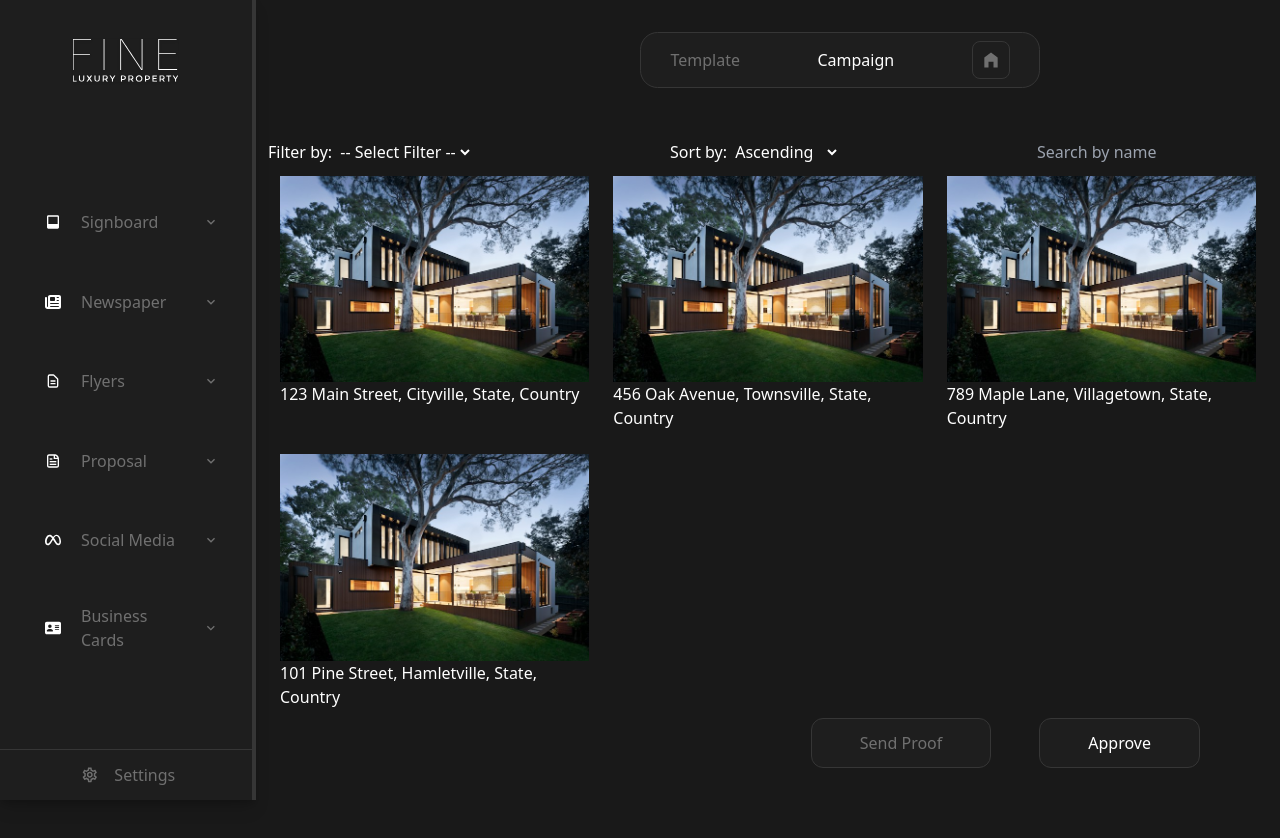
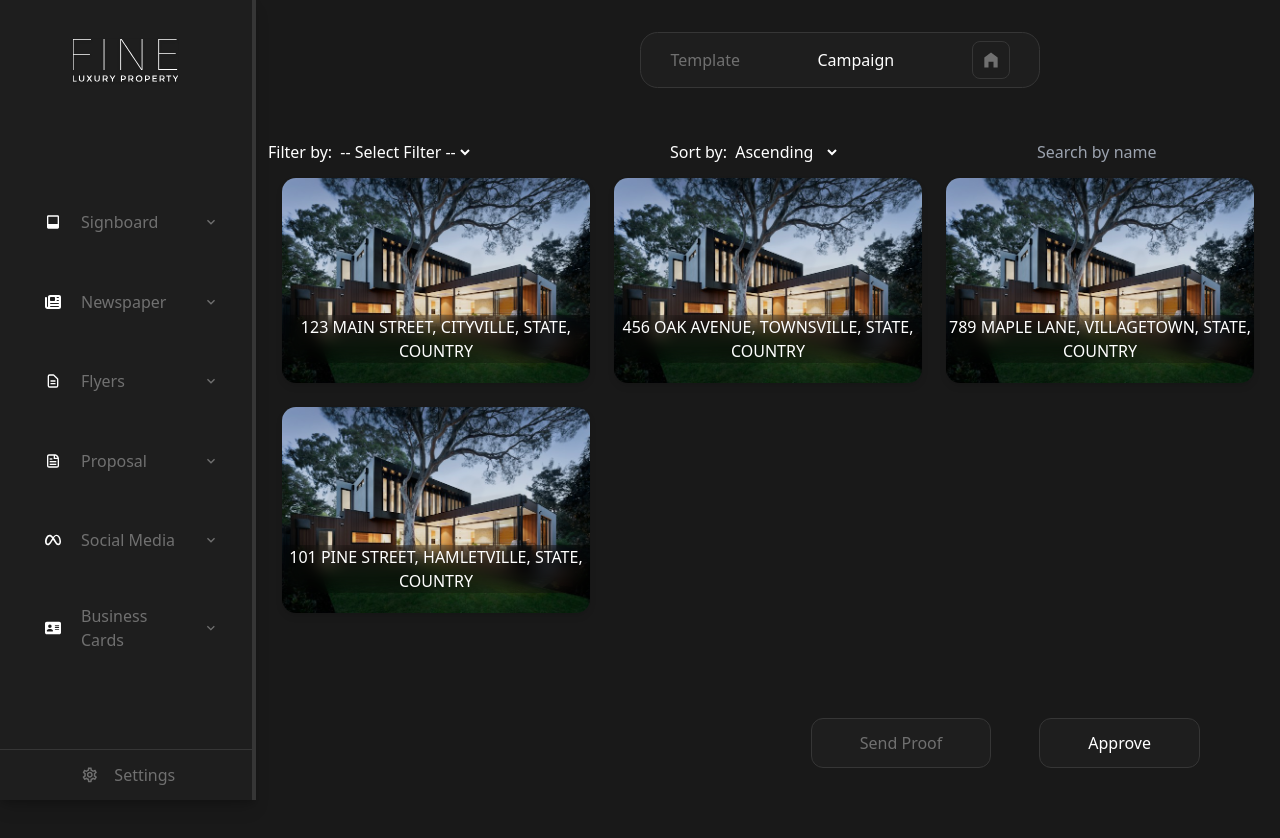
Before and after one commit to yanniro2/fine-app, a Next.js app: page /campaign in a window 1280 px wide. Shown: the top 838 px of the page. Built offline with nearby package versions, Linux system fonts and the light colour scheme.

Commit message:
ui done image galler for filters

```diff
--- a/app/campaign/page.tsx
+++ b/app/campaign/page.tsx
@@ -57,15 +57,20 @@ const Page: React.FC = () => {
 
   const renderImages = () => {
     return filteredData.map((item: Campaign, index) => (
-      <div key={index} className="w-full h-full p-3 cursor-pointer">
+      <div
+        key={index}
+        className="w-full h-full cursor-pointer relative rounded-2xl overflow-hidden hover:scale-105 transition-all drop-shadow-md  border-2 hover:border-white border-transparent  group">
         <Image
           //   src={item.image_url}
           src="/assets/img/land.jpeg"
           alt={`Image ${index + 1}`}
           width={500}
           height={500}
+          className="group-hover:brightness-50 transition-all brightness-90"
         />
-        <p>{item.address}</p>
+        <p className="absolute bottom-5 left-1/2 right-1/2  -translate-x-1/2 w-full text-center uppercase backdrop-blur backdrop-brightness-50 ">
+          {item.address}
+        </p>
       </div>
     ));
   };
@@ -111,7 +116,9 @@ const Page: React.FC = () => {
             className="bg-transparent"
           />
         </div>
-        <div className="grid grid-rows-3 grid-cols-3">{renderImages()}</div>
+        <div className="grid grid-rows-3 grid-cols-3 gap-5 p-3">
+          {renderImages()}
+        </div>
       </div>
     </section>
   );
```
